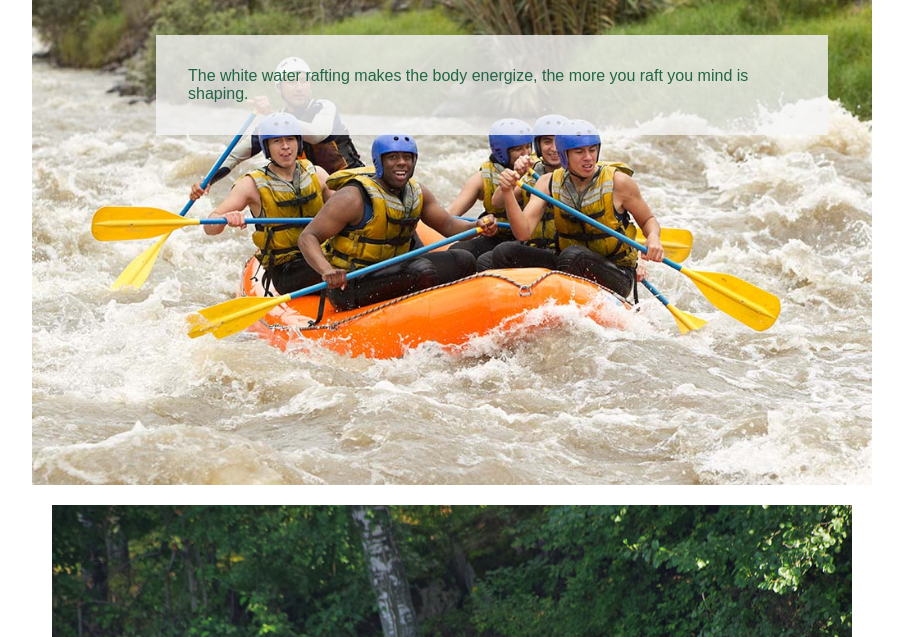
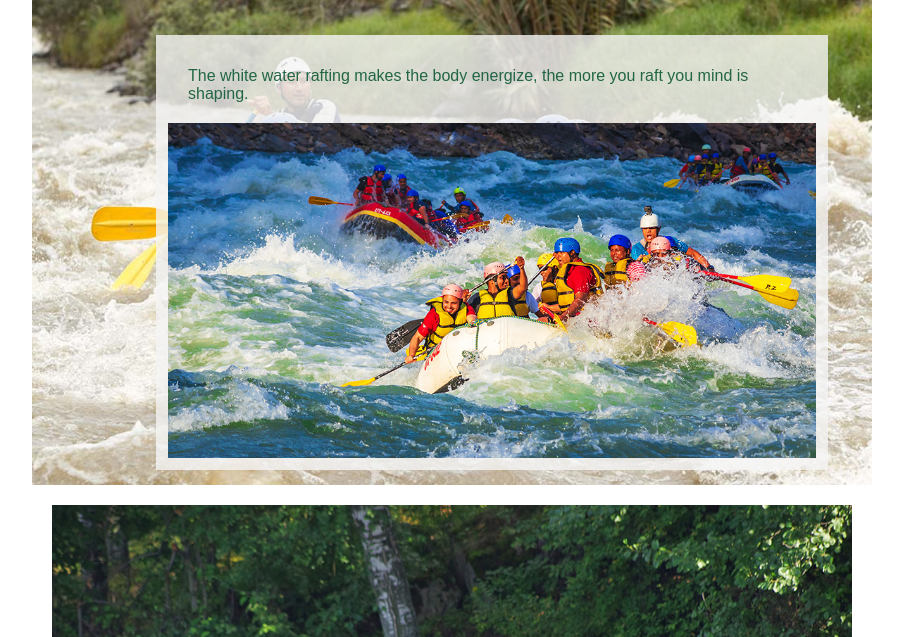
Before and after one commit to prosnero-glitch/wdd130, a plain HTML site: page wwr/about.html in a window 1280 px wide. Shown: the part 163-800 px from the top of the page, without its empty margins (188-1091 px from the left). Drawn offline with Linux system fonts and the light colour scheme.

Commit message:
image after  hero text p

```diff
--- a/wwr/about.html
+++ b/wwr/about.html
@@ -26,10 +26,11 @@
             <h1>White Water Rafting</h1>
             <div class="hero-text">
                 <p>The white water rafting makes the body energize, the more you raft you mind is shaping. </p>
+                <img src="images/rafting-1.jpg" alt="Oar">
             </div>
             <article>
 
-                <img src="images/rafting-3.jpg" alt="Happy People Rafting">
+                <img src=" images/rafting-3.jpg" alt="Happy People Rafting">
                 <h2>Rafting</h2>
                 <p>Rafting is an outdoor recreational activity done in water, with oars, etc. </p>
             </article>
```
Also changed, not shown: wwr/images/rafting-1.jpg (renamed from wwr/images/rafting 1.jpg).
